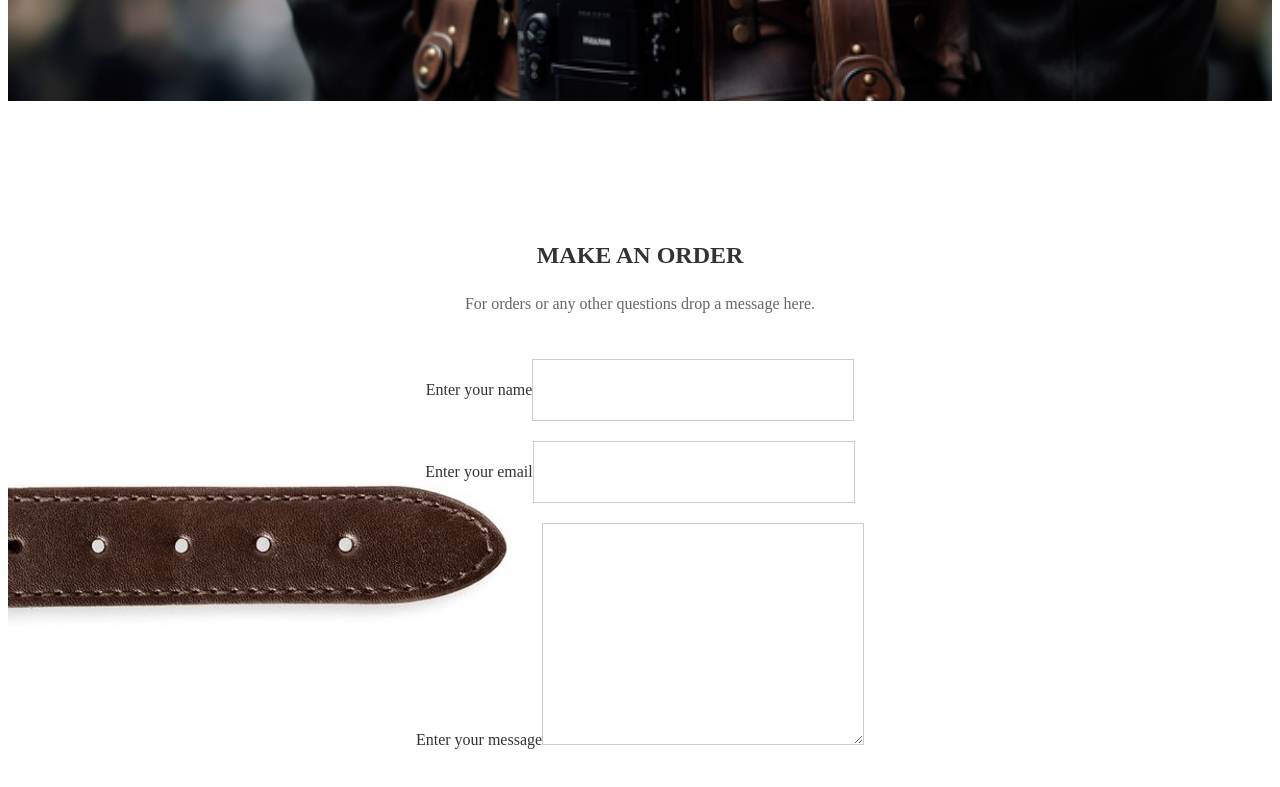
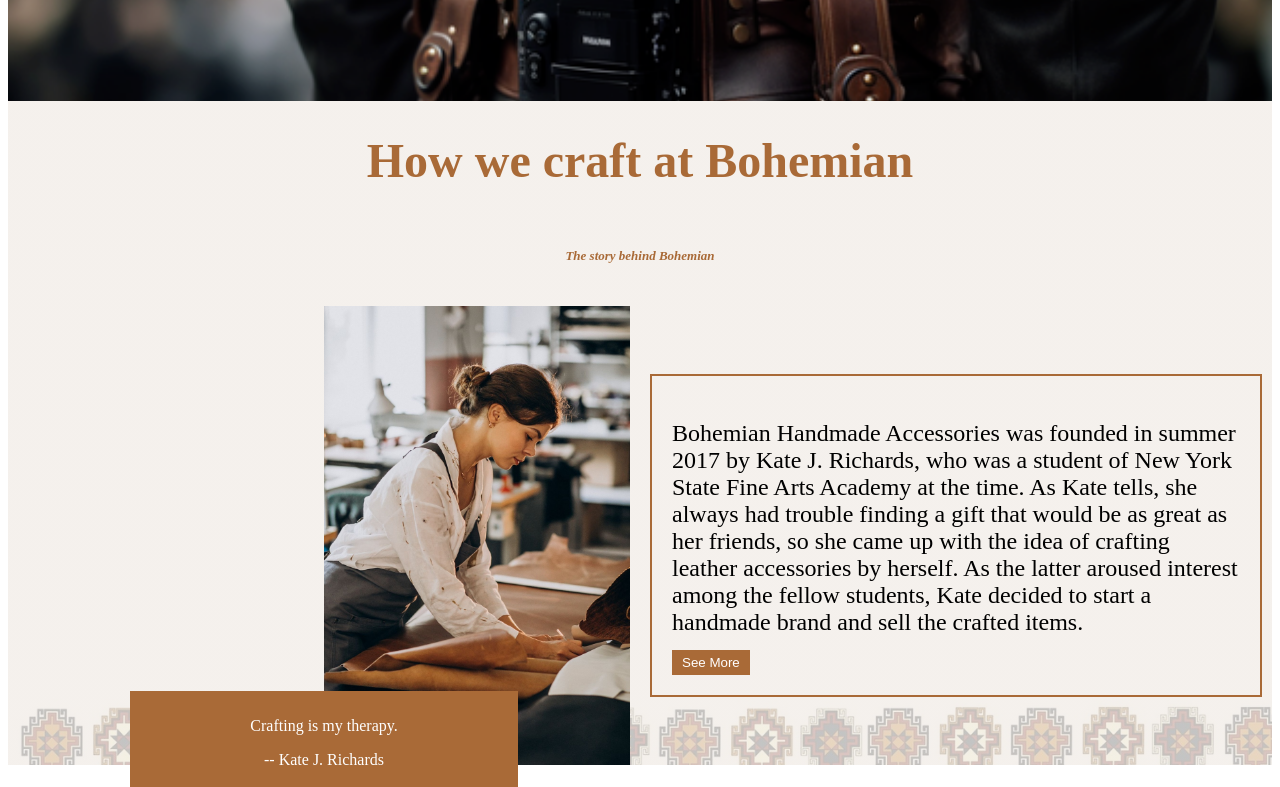
Before and after one commit to IrynaShadiuk/Final-project, a React (Create React App) app in the folder my-app/: page / in a window 1280 px wide. Shown: the part 260-1047 px from the top of the page. Built offline with nearby package versions, Linux system fonts and the light colour scheme.

Commit message:
add Home page

```diff
--- /dev/null
+++ b/my-app/src/components/home/Home.tsx
@@ -0,0 +1,40 @@
+import React, { useState } from 'react';
+import "./home.scss"
+import image from '../img/home_img.jpg';
+import TextBlock from './TextBlock';
+
+
+const Home: React.FC = () => {
+  const [showFullText, setShowFullText] = useState(false);
+
+  const toggleText = () => {
+    setShowFullText(!showFullText);
+  };
+
+  return (
+    <div className="home">
+      <div className="text-container-1">
+        <h1 className="home-title home-title_1">How we craft at Bohemian</h1>
+        <br />
+        <h5 className="home-title home-title_2">The story behind Bohemian</h5>
+      </div>
+
+      <div className="image-container">
+        <img src={image} alt="Crafting" style={{ width: '50%' }} />
+
+        <div className="image-caption">
+          <div className="caption-background">
+            <p>Crafting is my therapy.</p>
+            <p>-- Kate J. Richards</p>
+          </div>
+        </div>
+      </div>
+
+      <div className="text-container-2">
+        <TextBlock showFullText={showFullText} toggleText={toggleText} />
+      </div>
+    </div>
+  );
+};
+
+export default Home;
--- /dev/null
+++ b/my-app/src/components/home/TextBlock.tsx
@@ -0,0 +1,36 @@
+import React from 'react';
+import "./textBlock.scss"
+
+interface TextBlockProps {
+  showFullText: boolean;
+  toggleText: () => void;
+}
+
+const TextBlock: React.FC<TextBlockProps> = ({ showFullText, toggleText }) => {
+  return (
+    <div className={`text-block ${showFullText ? 'expanded' : ''}`}>
+      <p>
+        Bohemian Handmade Accessories was founded in summer 2017 by Kate J. Richards, who was a student of New York
+        State Fine Arts Academy at the time. As Kate tells, she always had trouble finding a gift that would be as
+        great as her friends, so she came up with the idea of crafting leather accessories by herself. As the latter
+        aroused interest among the fellow students, Kate decided to start a handmade brand and sell the crafted items.
+      </p>
+      {showFullText && (
+        <p>
+          In 2018, Kate's best friend Annie joined her to help with brand PR and marketing strategies. During the next
+          years, the team was expanded with two more designers, tailors, and marketers.
+        </p>
+      )}
+      {showFullText && (
+        <p>
+          A usual workday at Bohemian starts with daily updates over a cup of tea or coffee. The team gets its daily
+          tasks and heads over into a creative mess. Every Saturday, the doors of Bohemian are open to students,
+          designers, tailors, and simply everyone curious about mastering the art of handcrafting.
+        </p>
+      )}
+      <button onClick={toggleText}>{showFullText ? 'Hide' : 'See More'}</button>
+    </div>
+  );
+};
+
+export default TextBlock;
--- /dev/null
+++ b/my-app/src/components/home/home.scss
@@ -0,0 +1,65 @@
+.home {
+  display: flex;
+  align-items: center;
+  justify-content: center;
+  gap: 20px;
+  flex-wrap: wrap;
+  background-image: linear-gradient(rgba(242, 237, 232, 0.8), rgba(242, 237, 232, 0.8)), url("../img/home_bg.jpg");
+  background-position: center center;
+  background-size: cover;
+  background-repeat: no-repeat;
+
+  &-title {
+    color: #a96a37;
+    text-align: center;
+
+    &_1 {
+      font-size: 48px;
+      font-weight: bold;
+    }
+
+    &_2 {
+      font-size: small;
+      font-style: italic;
+      margin-top: 10px;
+    }
+  }
+}
+
+.text-container-1 {
+  width: 100%;
+}
+
+.image-container,
+.text-container-2 {
+  flex-basis: calc(50% - 20px);
+}
+
+.image-container {
+  display: flex;
+  justify-content: flex-end;
+  position: relative;
+}
+
+img {
+  width: 100%;
+}
+
+.image-caption {
+  position: absolute;
+  bottom: -30px;
+  left: 0;
+  right: 0;
+  margin: auto;
+  background-color: #a96a37;
+  color: #ffffff;
+  padding: 10px;
+  text-align: center;
+  width: 60%;
+}
+
+.text-container-2 {
+  display: flex;
+  flex-direction: column;
+  gap: 20px;
+}
--- /dev/null
+++ b/my-app/src/components/home/textBlock.scss
@@ -0,0 +1,22 @@
+.text-block {
+    border: 2px solid #a96a37;
+    padding: 20px;
+    font-size: 24px;
+    transition: font-size 0.3s ease;
+
+    &.expanded {
+      font-size: 24px;
+    }
+
+    p {
+      margin-bottom: 10px;
+    }
+
+    button {
+      background-color: #a96a37;
+      color: #ffffff;
+      padding: 5px 10px;
+      border: none;
+      cursor: pointer;
+    }
+  }
--- a/my-app/src/components/layout/Layout.tsx
+++ b/my-app/src/components/layout/Layout.tsx
@@ -2,6 +2,7 @@ import { ReactNode } from 'react';
 import Header from './Header/Header';
 import AdminPage from '../admin/Admin';
 import Footer from './Footer/Footer';
+import Home from '../home/Home';
 
 interface LayoutProps {
   children: ReactNode;
@@ -12,6 +13,7 @@ const Layout = ({ children }: LayoutProps) => {
     <div className="layout">
       <Header />
       <main>{children}</main>
+      <Home />
       {/* <AdminPage /> */}
       <Footer />
     </div>
--- a/my-app/typings/images.d.ts
+++ b/my-app/typings/images.d.ts
@@ -2,3 +2,7 @@ declare module '*.png' {
     const value: string;
     export default value;
   }
+declare module '*.jpg' {
+    const value: string;
+    export default value;
+  }
```
Also changed, not shown: my-app/src/components/img/home_bg.jpg (added), my-app/src/components/img/home_img.jpg (added).
